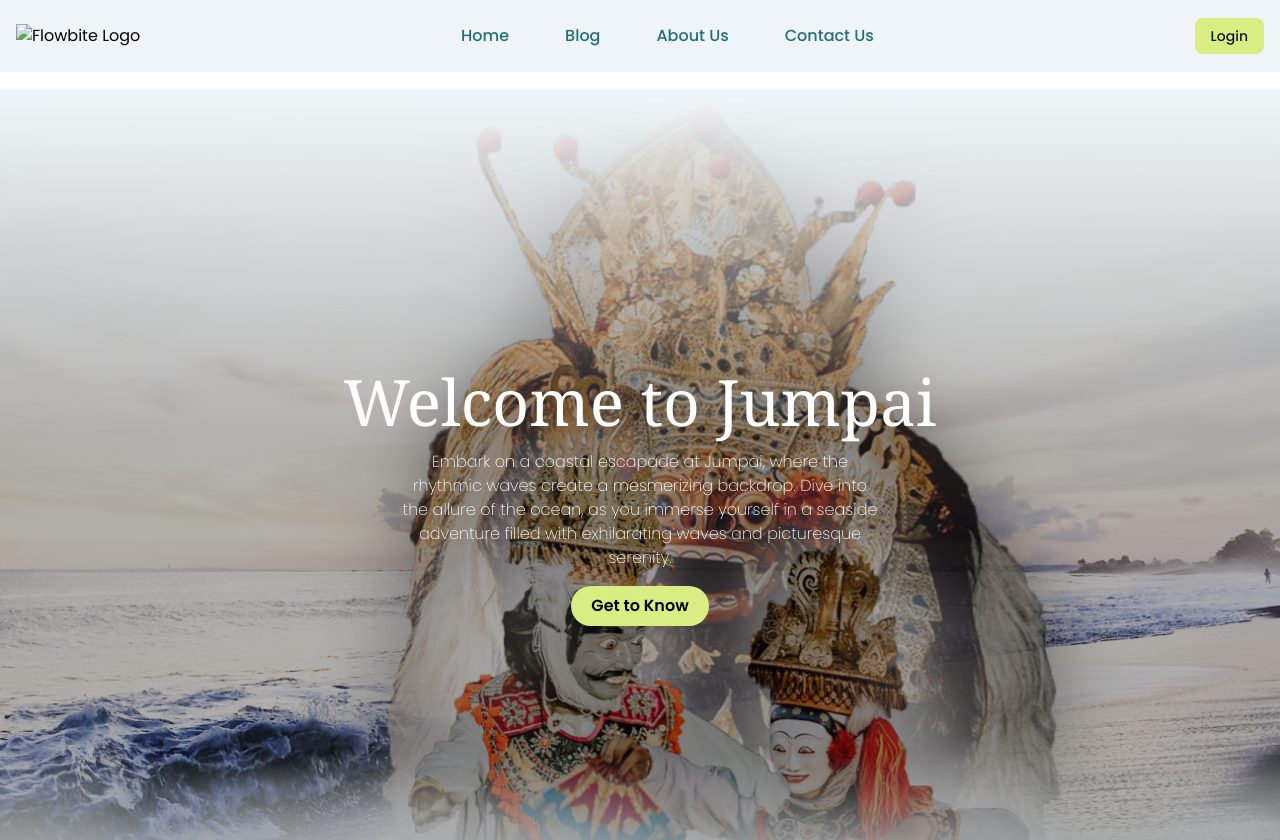
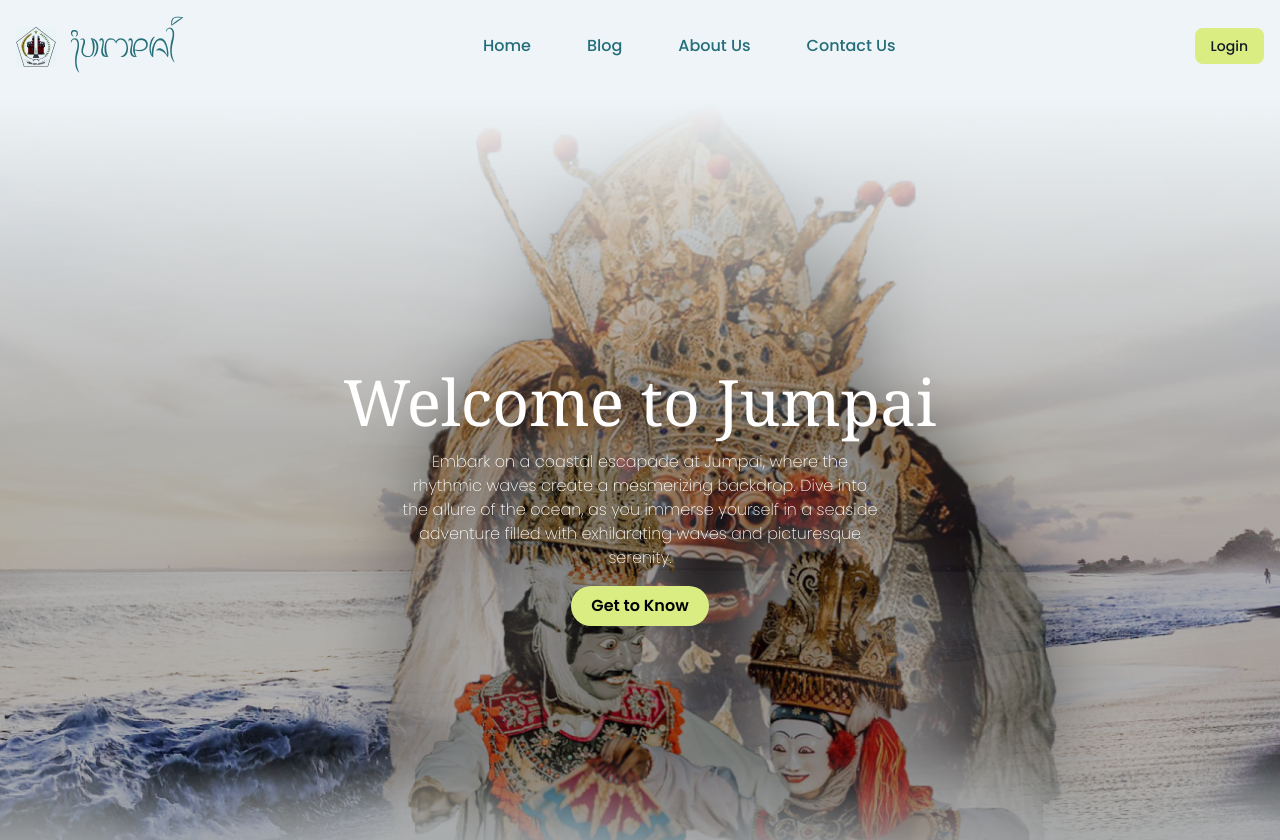
Before and after one commit to 2001kevin/wisata-jumpai, a plain HTML site: page index.html in a window 1280 px wide. Shown: the top 840 px of the page. Drawn offline with nearby package versions, Linux system fonts and the light colour scheme; a web font is replaced by a local one.

Commit message:
coba gambar

```diff
--- a/index.html
+++ b/index.html
@@ -17,7 +17,7 @@
         class="max-w-screen-xl flex flex-wrap items-center justify-between mx-auto p-4"
       >
           <img
-            src="./images/logo (2).png"
+            src="./assets/images/logo (2).png"
             class=""
             alt="Flowbite Logo"
           />
```
